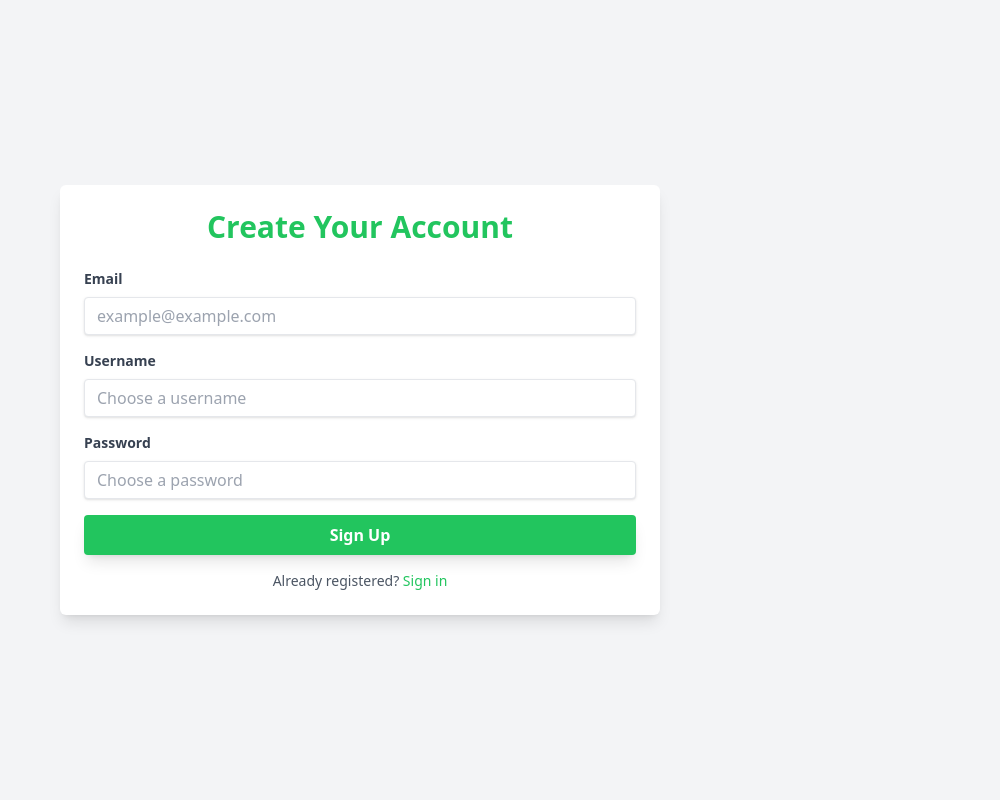
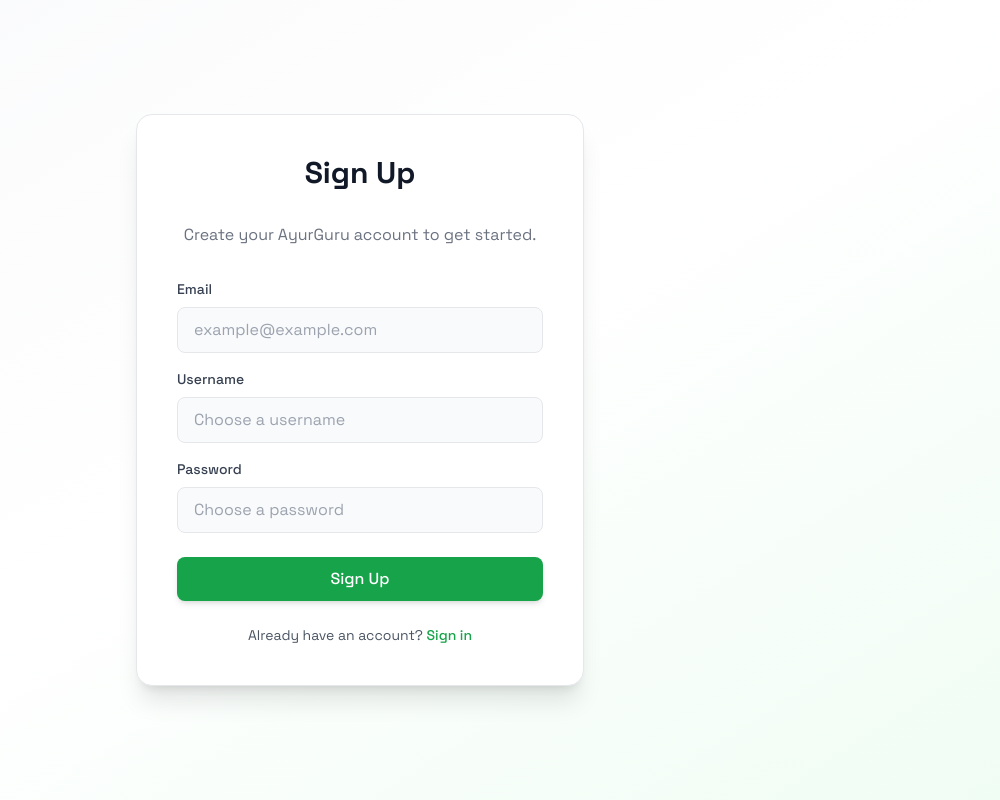
Before and after one commit to abhaydixit07/ayurguru-frontend, a React (Vite) app: page /signup in a window 1280 px wide. Shown: the whole page, without its empty margins (280-1280 px from the left). Built offline with nearby package versions, Linux system fonts and the light colour scheme.

Commit message:
Sign in and Sign up pages ui change

```diff
--- a/src/Pages/Signin.jsx
+++ b/src/Pages/Signin.jsx
@@ -1,4 +1,4 @@
-import React, { useState } from "react";
+import { useState } from "react";
 import { Link } from "react-router-dom";
 import axios from "axios";
 import { useNavigate } from "react-router-dom";
@@ -40,66 +40,45 @@ function Signin() {
   };
 
   return (
-    <div className="flex w-full h-screen items-center justify-center bg-gray-100">
-      <div className="lg:w-[600px] md:w-[500px] w-[300px] bg-white shadow-lg rounded-md p-6">
-        <h2 className="text-3xl font-bold mb-6 text-center text-green-500">
-          Welcome Back
-        </h2>
-        <form>
+    <div className="flex min-h-screen items-center justify-center bg-gradient-to-br from-gray-50 via-white to-green-50 py-8 px-2">
+      <div className="w-full max-w-md bg-white border border-gray-200 shadow-xl rounded-2xl p-8 sm:p-10 flex flex-col gap-6">
+        <h2 className="text-3xl font-spacegroteskbold text-center text-gray-900 mb-2">Sign In</h2>
+        <p className="text-center text-gray-500 font-spacegroteskregular mb-2">Welcome back! Please enter your credentials to continue.</p>
+        <form className="flex flex-col gap-4">
           {error && (
-            <div className="text-red-600 text-center mb-4">{error}</div>
+            <div className="bg-red-50 border border-red-200 text-red-700 rounded-lg px-4 py-2 text-center font-spacegroteskregular text-sm mb-2">{error}</div>
           )}
-          <div className="mb-4">
-            <label
-              className="block text-gray-700 text-sm font-bold mb-2"
-              htmlFor="email"
-            >
-              Email
-            </label>
+          <div className="flex flex-col gap-1">
+            <label htmlFor="email" className="text-gray-700 text-sm font-spacegroteskmedium mb-1">Email</label>
             <input
-              className="shadow appearance-none border rounded w-full py-2 px-3 text-gray-700 leading-tight focus:outline-none focus:ring-2 focus:ring-green-500"
+              className="rounded-lg border border-gray-200 bg-gray-50 px-4 py-2.5 text-gray-900 font-spacegroteskregular focus:outline-none focus:ring-2 focus:ring-green-400 focus:border-green-500 transition-all placeholder:text-gray-400"
               id="email"
               type="email"
               placeholder="example@example.com"
+              autoComplete="email"
             />
           </div>
-          <div className="mb-4">
-            <label
-              className="block text-gray-700 text-sm font-bold mb-2"
-              htmlFor="password"
-            >
-              Password
-            </label>
+          <div className="flex flex-col gap-1">
+            <label htmlFor="password" className="text-gray-700 text-sm font-spacegroteskmedium mb-1">Password</label>
             <input
-              className="shadow appearance-none border rounded w-full py-2 px-3 text-gray-700 leading-tight focus:outline-none focus:ring-2 focus:ring-green-500"
+              className="rounded-lg border border-gray-200 bg-gray-50 px-4 py-2.5 text-gray-900 font-spacegroteskregular focus:outline-none focus:ring-2 focus:ring-green-400 focus:border-green-500 transition-all placeholder:text-gray-400"
               id="password"
               type="password"
               placeholder="Enter your password"
+              autoComplete="current-password"
             />
           </div>
-          <div className="flex flex-col items-center justify-between gap-4">
           <button
-              className={`${loading ? "bg-green-300 cursor-not-allowed" : "bg-green-500 hover:bg-green-700"
-                } text-white font-bold py-2 px-4 rounded w-full shadow-lg flex items-center justify-center`}
+            className={`w-full mt-2 py-2.5 rounded-lg font-spacegroteskmedium text-white shadow-md transition-all flex items-center justify-center text-base ${loading ? "bg-green-300 cursor-not-allowed" : "bg-green-600 hover:bg-green-700 active:scale-[.98]"}`}
             type="submit"
             onClick={handleSignin}
             disabled={loading}
           >
-              {loading ? (
-                <ClipLoader size={24} color="#ffffff" />
-              ) : (
-                "Sign In"
-              )}
+            {loading ? <ClipLoader size={22} color="#fff" /> : "Sign In"}
           </button>
-            <p className="text-sm text-gray-600">
-              If not already registered,{" "}
-              <Link
-                to="/signup"
-                className="text-green-500 hover:text-green-700"
-              >
-                sign up
-              </Link>
-            </p>
+          <div className="text-center text-sm text-gray-600 font-spacegroteskregular mt-2">
+            Not registered?{' '}
+            <Link to="/signup" className="text-green-600 hover:underline font-spacegroteskmedium">Sign up</Link>
           </div>
         </form>
       </div>
--- a/src/Pages/Signup.jsx
+++ b/src/Pages/Signup.jsx
@@ -45,80 +45,55 @@ function Signup() {
   };
 
   return (
-    <div className="flex w-full h-screen items-center justify-center bg-gray-100">
-      <div className="lg:w-[600px] md:w-[500px] w-[300px] bg-white shadow-lg rounded-md p-6">
-        <h2 className="text-3xl font-bold mb-6 text-center text-green-500">
-          Create Your Account
-        </h2>
-        <form>
+    <div className="flex min-h-screen items-center justify-center bg-gradient-to-br from-gray-50 via-white to-green-50 py-8 px-2">
+      <div className="w-full max-w-md bg-white border border-gray-200 shadow-xl rounded-2xl p-8 sm:p-10 flex flex-col gap-6">
+        <h2 className="text-3xl font-spacegroteskbold text-center text-gray-900 mb-2">Sign Up</h2>
+        <p className="text-center text-gray-500 font-spacegroteskregular mb-2">Create your AyurGuru account to get started.</p>
+        <form className="flex flex-col gap-4">
           {error && (
-            <div className="text-red-600 text-center mb-4">{error}</div>
+            <div className="bg-red-50 border border-red-200 text-red-700 rounded-lg px-4 py-2 text-center font-spacegroteskregular text-sm mb-2">{error}</div>
           )}
-          <div className="mb-4">
-            <label
-              className="block text-gray-700 text-sm font-bold mb-2"
-              htmlFor="email"
-            >
-              Email
-            </label>
+          <div className="flex flex-col gap-1">
+            <label htmlFor="email" className="text-gray-700 text-sm font-spacegroteskmedium mb-1">Email</label>
             <input
-              className="shadow appearance-none border rounded w-full py-2 px-3 text-gray-700 leading-tight focus:outline-none focus:ring-2 focus:ring-green-500"
+              className="rounded-lg border border-gray-200 bg-gray-50 px-4 py-2.5 text-gray-900 font-spacegroteskregular focus:outline-none focus:ring-2 focus:ring-green-400 focus:border-green-500 transition-all placeholder:text-gray-400"
               id="email"
               type="email"
               placeholder="example@example.com"
+              autoComplete="email"
             />
           </div>
-          <div className="mb-4">
-            <label
-              className="block text-gray-700 text-sm font-bold mb-2"
-              htmlFor="username"
-            >
-              Username
-            </label>
+          <div className="flex flex-col gap-1">
+            <label htmlFor="username" className="text-gray-700 text-sm font-spacegroteskmedium mb-1">Username</label>
             <input
-              className="shadow appearance-none border rounded w-full py-2 px-3 text-gray-700 leading-tight focus:outline-none focus:ring-2 focus:ring-green-500"
+              className="rounded-lg border border-gray-200 bg-gray-50 px-4 py-2.5 text-gray-900 font-spacegroteskregular focus:outline-none focus:ring-2 focus:ring-green-400 focus:border-green-500 transition-all placeholder:text-gray-400"
               id="username"
               type="text"
               placeholder="Choose a username"
+              autoComplete="username"
             />
           </div>
-          <div className="mb-4">
-            <label
-              className="block text-gray-700 text-sm font-bold mb-2"
-              htmlFor="password"
-            >
-              Password
-            </label>
+          <div className="flex flex-col gap-1">
+            <label htmlFor="password" className="text-gray-700 text-sm font-spacegroteskmedium mb-1">Password</label>
             <input
-              className="shadow appearance-none border rounded w-full py-2 px-3 text-gray-700 leading-tight focus:outline-none focus:ring-2 focus:ring-green-500"
+              className="rounded-lg border border-gray-200 bg-gray-50 px-4 py-2.5 text-gray-900 font-spacegroteskregular focus:outline-none focus:ring-2 focus:ring-green-400 focus:border-green-500 transition-all placeholder:text-gray-400"
               id="password"
               type="password"
               placeholder="Choose a password"
+              autoComplete="new-password"
             />
           </div>
-          <div className="flex flex-col items-center justify-between gap-4">
           <button
-              className={`${loading ? "bg-green-300 cursor-not-allowed" : "bg-green-500 hover:bg-green-700"
-                } text-white font-bold py-2 px-4 rounded w-full shadow-lg flex items-center justify-center`}
+            className={`w-full mt-2 py-2.5 rounded-lg font-spacegroteskmedium text-white shadow-md transition-all flex items-center justify-center text-base ${loading ? "bg-green-300 cursor-not-allowed" : "bg-green-600 hover:bg-green-700 active:scale-[.98]"}`}
             type="submit"
             onClick={handleSignup}
             disabled={loading}
           >
-              {loading ? (
-                <ClipLoader size={24} color="#ffffff" />
-              ) : (
-                "Sign Up"
-              )}
+            {loading ? <ClipLoader size={22} color="#fff" /> : "Sign Up"}
           </button>
-            <p className="text-sm text-gray-600">
-              Already registered?{" "}
-              <Link
-                to="/signin"
-                className="text-green-500 hover:text-green-700"
-              >
-                Sign in
-              </Link>
-            </p>
+          <div className="text-center text-sm text-gray-600 font-spacegroteskregular mt-2">
+            Already have an account?{' '}
+            <Link to="/signin" className="text-green-600 hover:underline font-spacegroteskmedium">Sign in</Link>
           </div>
         </form>
       </div>
```
Lines whose indentation alone changed are shown as unchanged.
